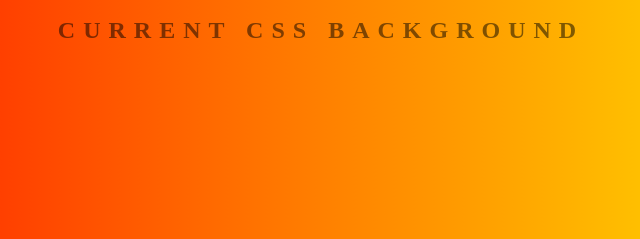
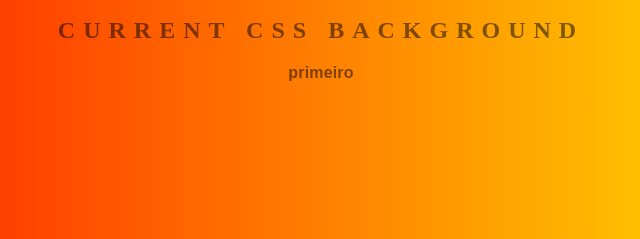
Before and after one commit to iOSTiago/background-generator, a plain HTML site: page index.html in a window 1280 px wide. Shown: the part 235-474 px from the top of the page, 319-959 px from the left. Drawn offline with Linux system fonts and the light colour scheme.

Commit message:
Update index.html

```diff
--- a/index.html
+++ b/index.html
@@ -10,7 +10,7 @@
 	<input type="color" name="color1" value="#00ff00" class="color1">
 	<input type="color" name="color2" value="#ff0000" class="color2">
 	<h2>Current CSS Background</h2>
-	<h3></h3>
+	<h3>primeiro</h3>
 
 <script type="text/javascript" src="script.js"></script>
 </body>
```
